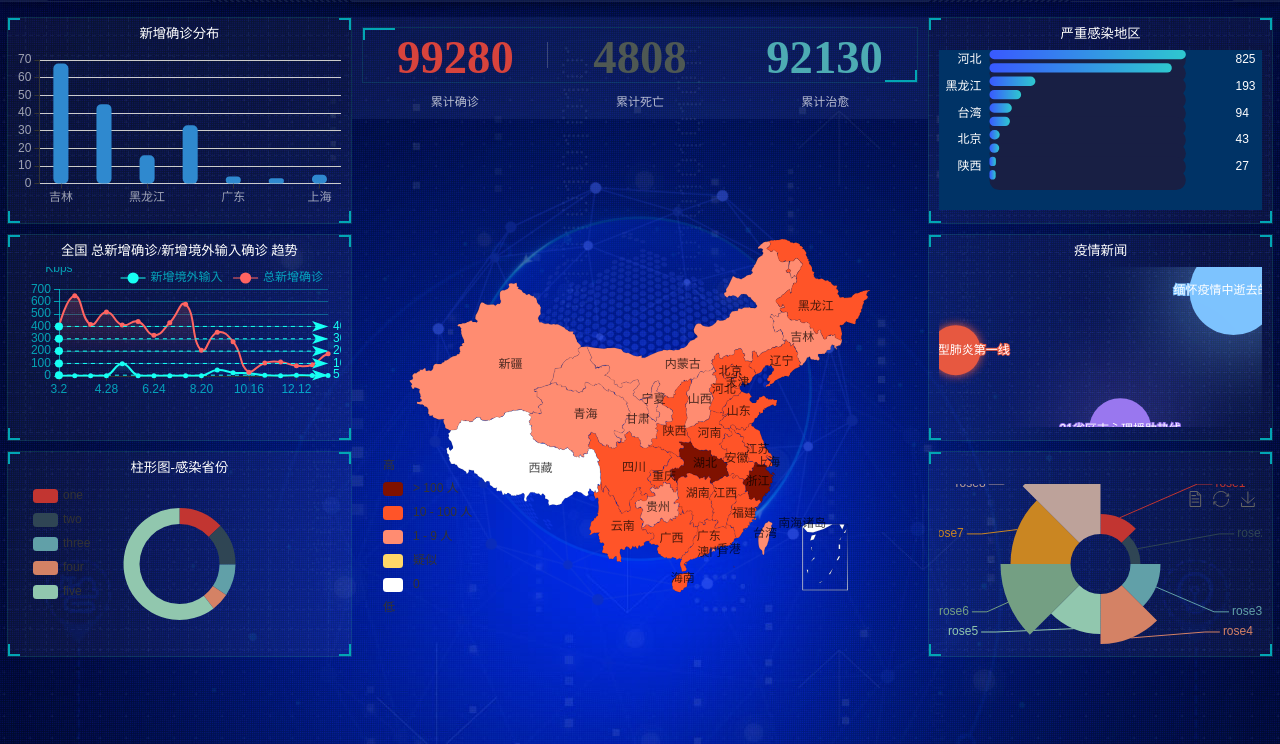
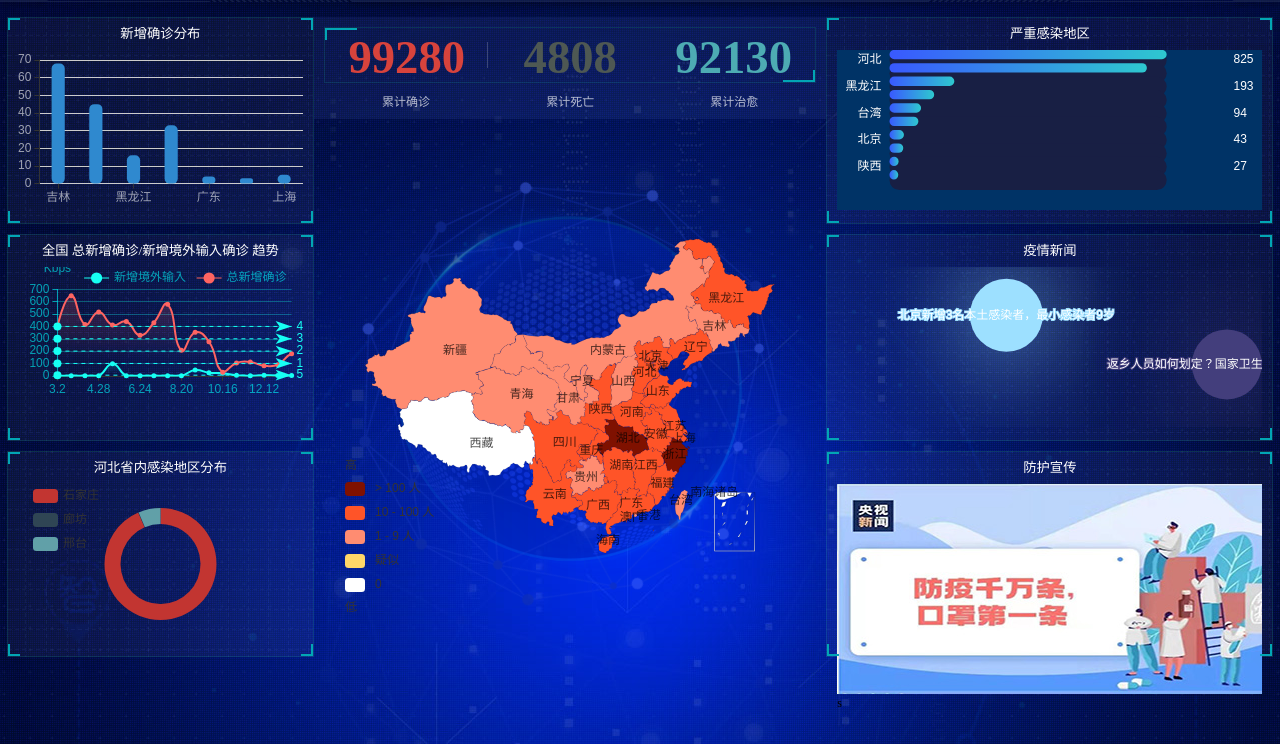
Before and after one commit to eecopt/yiqingshuju, a plain HTML site: page index.html in a window 1280 px wide. Shown: the part 56-800 px from the top of the page. Drawn offline with Linux system fonts and the light colour scheme; a web font is replaced by a local one.

Commit message:
2021-1-21
新增河北省内感染分布模块
新增防护宣传模块

```diff
--- a/index.html
+++ b/index.html
@@ -57,7 +57,7 @@
           <div class="panel-footer"></div>
         </div>
         <div class="panel pie">
-          <h2>柱形图-感染省份</h2>
+          <h2>河北省内感染地区分布</h2>
           <div class="chart">图表</div>
           <div class="panel-footer"></div>
         </div>
@@ -98,8 +98,8 @@
           <div class="panel-footer"></div>
         </div>
         <div class="panel pietwo">
-          <h2></h2>
-          <div class="chart">图表</div>
+          <h2>防护宣传</h2>
+          <div class="chart"><img src="images/WechatIMG1040.jpeg" />s</div>
           <div class="panel-footer"></div>
         </div>
       </div>
@@ -113,7 +113,7 @@
     <!-- 一凡模块一 -->
     <script src="js/ykuai1.js"></script>
     <!-- 一凡模块二 -->
-    <script src="js/ykuai2.js"></script>
+    <!-- <script src="js/ykuai2.js"></script> -->
     <!-- 三列一 -->
     <script src="js/skuai1.js"></script>
     <!-- 趋势图 -->
--- a/js/skuai3.js
+++ b/js/skuai3.js
@@ -131,7 +131,7 @@
         },
         data: [
           {
-            name: "新冠肺炎愈后一般6个月内不会再得",
+            name: "无症状感染者为什么增多了",
             value: 2373,
             symbolSize: 48,
             draggable: true,
@@ -141,10 +141,12 @@
                 shadowColor: colorList[0],
                 color: colorList[0]
               }
-            }
+            },
+            url:
+              "https://baijiahao.baidu.com/s?id=1689186116878758870&wfr=spider&for=pc"
           },
           {
-            name: "女篮两连胜后大喊武汉加油",
+            name: "北京新增3名本土感染者，最小感染者9岁",
             value: 5449,
             symbolSize: 73,
             draggable: true,
@@ -154,10 +156,11 @@
                 shadowColor: colorList[1],
                 color: colorList[1]
               }
-            }
+            },
+            url: "https://baijiahao.baidu.com/s?id=1689485742659016326"
           },
           {
-            name: "火神山医院开微博",
+            name: "石家庄核酸检测一线，有支“白求恩医疗队",
             value: 2289,
             symbolSize: 67,
             draggable: true,
@@ -167,10 +170,11 @@
                 shadowColor: colorList[2],
                 color: colorList[2]
               }
-            }
+            },
+            url: "https://baijiahao.baidu.com/s?id=1689194172623555189"
           },
           {
-            name: "医疗队女队员集体理平头和光头",
+            name: "上海新增3例本土确诊病例，详情公布",
             value: 2518,
             symbolSize: 50,
             draggable: true,
@@ -180,10 +184,12 @@
                 shadowColor: colorList[3],
                 color: colorList[3]
               }
-            }
+            },
+            url:
+              "https://baijiahao.baidu.com/s?id=1689475942253718657&wfr=spider&for=pc"
           },
           {
-            name: "缅怀疫情中逝去的人们",
+            name: "黑龙江望奎县升为高风险",
             value: 4730,
             symbolSize: 88,
             draggable: true,
@@ -193,10 +199,12 @@
                 shadowColor: colorList[4],
                 color: colorList[4]
               }
-            }
+            },
+            url:
+              "https://baijiahao.baidu.com/s?id=1689361531703224905&wfr=spider&for=pc"
           },
           {
-            name: "妨害疫情防控的违法行为",
+            name: "专家：口罩拉到下巴增加传染风险！别戴透明口罩",
             value: 1952,
             symbolSize: 55,
             draggable: true,
@@ -206,10 +214,12 @@
                 shadowColor: colorList[5],
                 color: colorList[5]
               }
-            }
+            },
+            url:
+              "https://baijiahao.baidu.com/s?id=1688736738900435893&wfr=spider&for=pc"
           },
           {
-            name: "66岁重症患者8天快速康复",
+            name: "返乡人员如何划定？国家卫生健康委权威回应",
             value: 926,
             symbolSize: 70,
             draggable: true,
@@ -219,10 +229,12 @@
                 shadowColor: colorList[6],
                 color: colorList[6]
               }
-            }
+            },
+            url:
+              "https://baijiahao.baidu.com/s?id=1689421705637698127&wfr=spider&for=pc"
           },
           {
-            name: "别让快递小哥一直等在寒风中",
+            name: "口罩不能摘！",
             value: 4536,
             symbolSize: 67,
             draggable: true,
@@ -232,10 +244,12 @@
                 shadowColor: colorList[7],
                 color: colorList[7]
               }
-            }
+            },
+            url:
+              "https://mbd.baidu.com/newspage/data/landingsuper?context=%7B%22nid%22%3A%22news_9474193836211072074%22%7D&n_type=-1&p_from=-1"
           },
           {
-            name: "湖北以外地区新增病例数连降5天",
+            name: "江苏：有序开展新冠疫苗接种",
             value: 750,
             symbolSize: 47,
             draggable: true,
@@ -245,10 +259,11 @@
                 shadowColor: colorList[8],
                 color: colorList[8]
               }
-            }
+            },
+            url: "http://news.cnhubei.com/tupian/p/13587810.html"
           },
           {
-            name: "女儿写给战疫一线爸爸的信",
+            name: "海南一女子造谣牛肉丸检出新冠病毒",
             value: 493,
             symbolSize: 82,
             draggable: true,
@@ -258,10 +273,11 @@
                 shadowColor: colorList[9],
                 color: colorList[9]
               }
-            }
+            },
+            url: "https://www.sohu.com/a/445957363_565502"
           },
           {
-            name: "青海连续3天无新增病例",
+            name: "香港新增70宗确诊病例",
             value: 385,
             symbolSize: 59,
             draggable: true,
@@ -271,10 +287,12 @@
                 shadowColor: colorList[10],
                 color: colorList[10]
               }
-            }
+            },
+            url:
+              "http://baijiahao.baidu.com/s?id=1689493840301048672&wfr=spider&for=pc"
           },
           {
-            name: "辽宁再派1000名医护人员驰援武汉",
+            name: "河北张北发挥文艺力量助力疫情防控",
             value: 4960,
             symbolSize: 90,
             draggable: true,
@@ -284,10 +302,12 @@
                 shadowColor: colorList[11],
                 color: colorList[11]
               }
-            }
+            },
+            url:
+              "http://baijiahao.baidu.com/s?id=1689488002749723877&wfr=spider&for=pc"
           },
           {
-            name: "抗击新型肺炎第一线",
+            name: "北京世纪坛医院职工全员完成核酸检测",
             value: 8694000,
             symbolSize: 50,
             draggable: true,
@@ -297,10 +317,12 @@
                 shadowColor: colorList[12],
                 color: colorList[12]
               }
-            }
+            },
+            url:
+              "http://baijiahao.baidu.com/s?id=1689486706164088220&wfr=spider&for=pc"
           },
           {
-            name: "12项疫情防控惠民政策",
+            name: "上海单日最大核酸检测量达72.8万份",
             value: 5668,
             symbolSize: 75,
             draggable: true,
@@ -310,10 +332,11 @@
                 shadowColor: colorList[13],
                 color: colorList[13]
               }
-            }
+            },
+            url: "https://m.sohu.com/a/445918562_362042"
           },
           {
-            name: "战疫一线的别样团圆",
+            name: "北京首次发现新冠变异毒株",
             value: 339,
             symbolSize: 68,
             draggable: true,
@@ -323,10 +346,11 @@
                 shadowColor: colorList[14],
                 color: colorList[14]
               }
-            }
+            },
+            url: "https://www.sohu.com/a/445893493_247813"
           },
           {
-            name: "31省区市心理援助热线",
+            name: "吉林通化：本次输入性疫情全市累计报告确诊病例123例",
             value: 671,
             symbolSize: 62,
             draggable: true,
@@ -336,60 +360,9 @@
                 shadowColor: colorList[15],
                 color: colorList[15]
               }
-            }
-          },
-          {
-            name: "元宵节亮灯为武汉加油",
-            value: 27000,
-            symbolSize: 114,
-            draggable: true,
-            itemStyle: {
-              normal: {
-                shadowBlur: 100,
-                shadowColor: colorList[16],
-                color: colorList[16]
-              }
-            }
-          },
-          {
-            name: "抗击新型肺炎我们在行动",
-            value: 10777000,
-            symbolSize: 130,
-            draggable: true,
-            itemStyle: {
-              normal: {
-                shadowBlur: 100,
-                shadowColor: colorList[10],
-                color: colorList[10]
-              }
-            }
-          },
-          {
-            name: "疫情中的逆行者",
-            value: 92000,
-            symbolSize: 123,
-            draggable: true,
-            itemStyle: {
-              normal: {
-                shadowBlur: 100,
-                shadowColor: colorList[10],
-                color: colorList[10]
-              }
-            }
-          },
-          {
-            name: "一张图看懂新冠肺炎",
-            value: 20000,
-            symbolSize: 141,
-            draggable: true,
-            itemStyle: {
-              normal: {
-                shadowBlur: 100,
-                shadowColor: colorList[10],
-                color: colorList[10]
-              }
             },
-            url: "https://gallery.echartsjs.com/preview.html?c=xPLngHx_Z&v=1"
+            url:
+              "http://baijiahao.baidu.com/s?id=1689478573679753417&wfr=spider&for=pc"
           }
         ]
       }
--- a/js/ykuai1.js
+++ b/js/ykuai1.js
@@ -11,11 +11,11 @@
     legend: {
       orient: "vertical",
       left: 10,
-      data: ["one", "two", "three", "four", "five"]
+      data: ["石家庄", "廊坊", "邢台"]
     },
     series: [
       {
-        name: "访问来源",
+        name: "感染人数",
         type: "pie",
         radius: ["50%", "70%"],
         avoidLabelOverlap: false,
@@ -27,18 +27,17 @@
           label: {
             show: true,
             fontSize: "30",
-            fontWeight: "bold"
+            fontWeight: "bold",
+            color: "rgba(255,255,255,.6)"
           }
         },
         labelLine: {
           show: false
         },
         data: [
-          { value: 335, name: "one" },
-          { value: 310, name: "two" },
-          { value: 234, name: "three" },
-          { value: 135, name: "four" },
-          { value: 1548, name: "five" }
+          { value: 777, name: "石家庄" },
+          { value: 1, name: "廊坊" },
+          { value: 53, name: "邢台" }
         ]
       }
     ]
```
Also changed, not shown: images/WechatIMG1040.jpeg (added).
